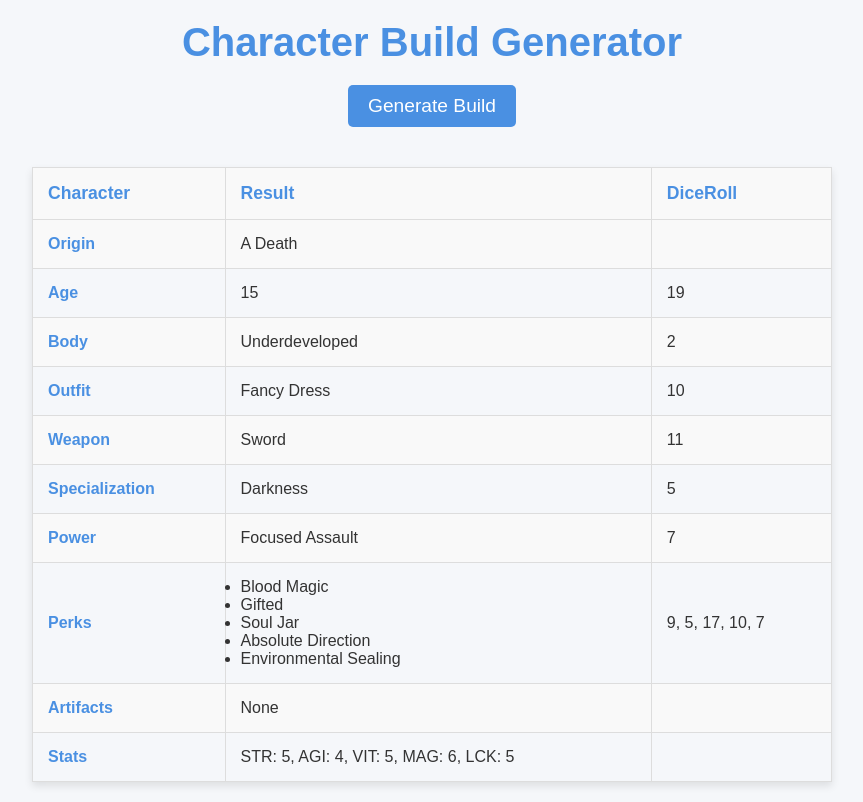
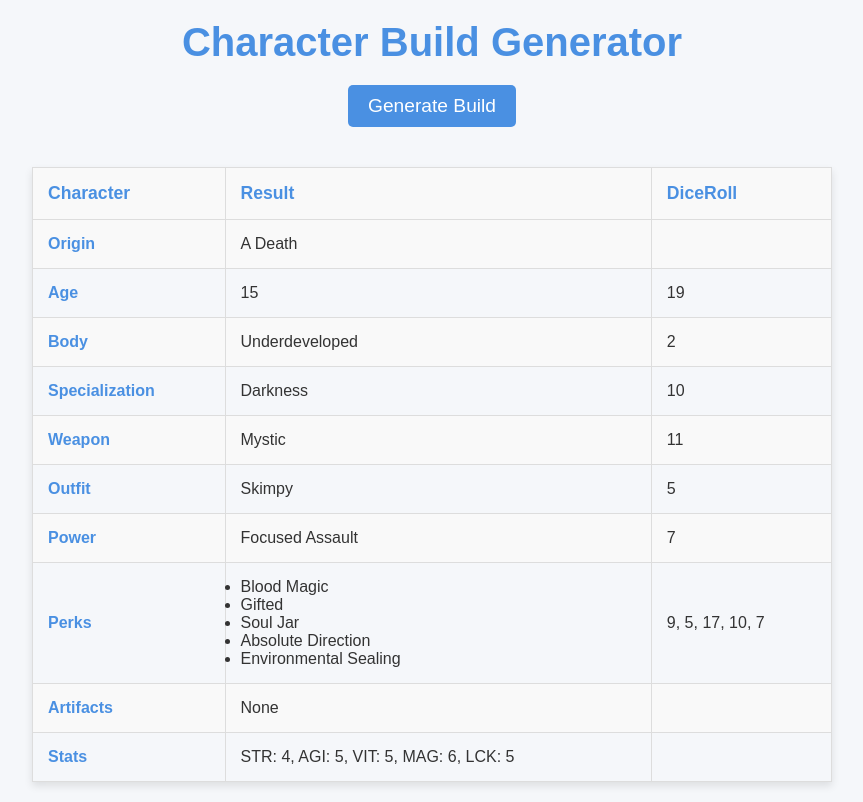
Before and after one commit to Mizu0025/Accidental-Magical-Girl-Build-Generator, a React app: page / in a window 1280 px wide. Both pictures are taken after a click on the button "Generate Build". Shown: the whole page, without its empty margins (208-1071 px from the left). Built offline with nearby package versions, Linux system fonts and the light colour scheme.

Commit message:
fix display order logic for character info

```diff
--- a/src/BuildLogic.js
+++ b/src/BuildLogic.js
@@ -22,11 +22,11 @@ export const generateBuild = () => {
 
   const specialization = specializations[diceRolls[2]];
 
-  const outfit = GetEquipment(diceRolls[3], true);
+  const weapon = GetEquipment(diceRolls[3], false);
+  ApplyStatBonuses(stats, weapon.bonus);
+
+  const outfit = GetEquipment(diceRolls[4], true);
   ApplyStatBonuses(stats, outfit.bonus);
-
-  const weapon = GetEquipment(diceRolls[4], false);
-  ApplyStatBonuses(stats, weapon.bonus);
 
   const power = GetPower(diceRolls[5]);
   ApplyStatBonuses(stats, power.bonus);
--- a/src/Character/BuildInformation.jsx
+++ b/src/Character/BuildInformation.jsx
@@ -15,15 +15,15 @@ export const body = [
 
 export const outfits = [
   { name: "Skimpy", bonus: { AGI: 1 } },
-  { name: "Armor", bonus: { STR: 1 } },
-  { name: "Fancy Dress", bonus: { MAG: 1 } },
+  { name: "Flowing", bonus: { STR: 1 } },
+  { name: "Elaborate", bonus: { MAG: 1 } },
   { name: "Uniform", bonus: { VIT: 1 } },
 ];
 
 export const weapons = [
-  { name: "Sword", bonus: { STR: 1 } },
-  { name: "Bow", bonus: { AGI: 1 } },
-  { name: "Staff", bonus: { MAG: 1 } },
+  { name: "Melee", bonus: { STR: 1, VIT: 1 } },
+  { name: "Ranged", bonus: { AGI: 1 } },
+  { name: "Mystic", bonus: { MAG: 1 } },
   { name: "Fists", bonus: { STR: 2 } },
 ];
 
--- a/src/Character/CharacterBuildTable.jsx
+++ b/src/Character/CharacterBuildTable.jsx
@@ -8,13 +8,13 @@ const CharacterBuildTable = ({ build }) => {
     { label: "Origin", value: build.origin },
     { label: "Age", value: build.age, roll: build.diceRolls[0] },
     { label: "Body", value: build.body, roll: build.diceRolls[1] },
-    { label: "Outfit", value: build.outfit, roll: build.diceRolls[2] },
-    { label: "Weapon", value: build.weapon, roll: build.diceRolls[3] },
     {
       label: "Specialization",
       value: build.specialization,
-      roll: build.diceRolls[4],
+      roll: build.diceRolls[2],
     },
+    { label: "Weapon", value: build.weapon, roll: build.diceRolls[3] },
+    { label: "Outfit", value: build.outfit, roll: build.diceRolls[4] },
     { label: "Power", value: build.power, roll: build.diceRolls[5] },
     {
       label: "Perks",
```
